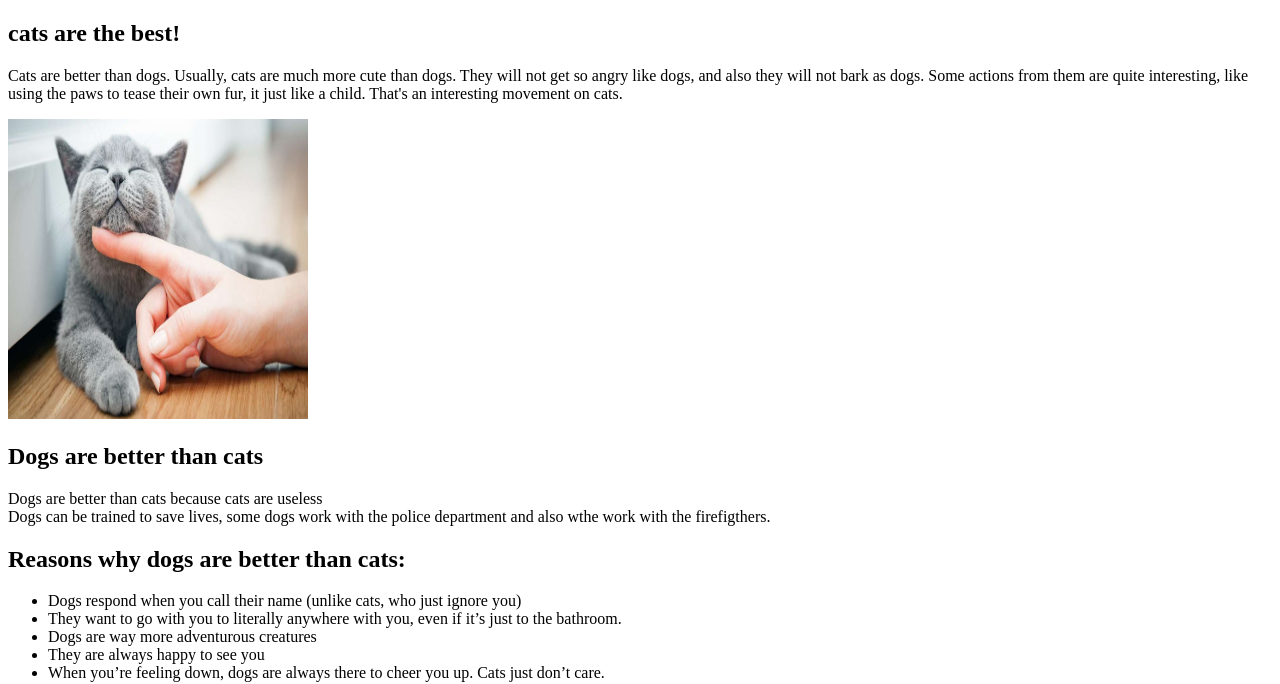
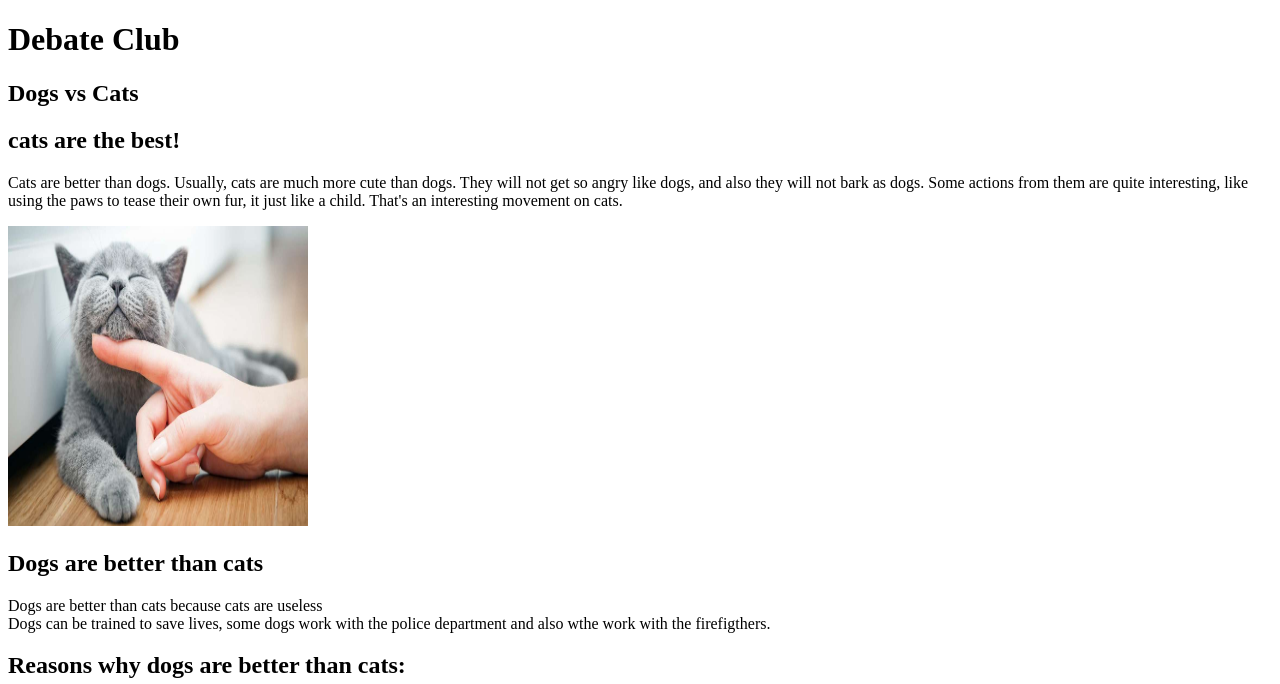
Before and after one commit to jcalderon95/calderon_j_xu_j_debate, a plain HTML site: page index.html in a window 1280 px wide. Shown: the top 684 px of the page. Drawn offline with Linux system fonts and the light colour scheme.

Commit message:
added a header

```diff
--- a/index.html
+++ b/index.html
@@ -9,6 +9,10 @@
 </head>
 <body>
 
+<header>
+	<h1>Debate Club</h1>
+		<h2>Dogs vs Cats</h2>
+</header>
 
 	<section class="Cats">
 		<h1>cats are the best!</h1>
```
